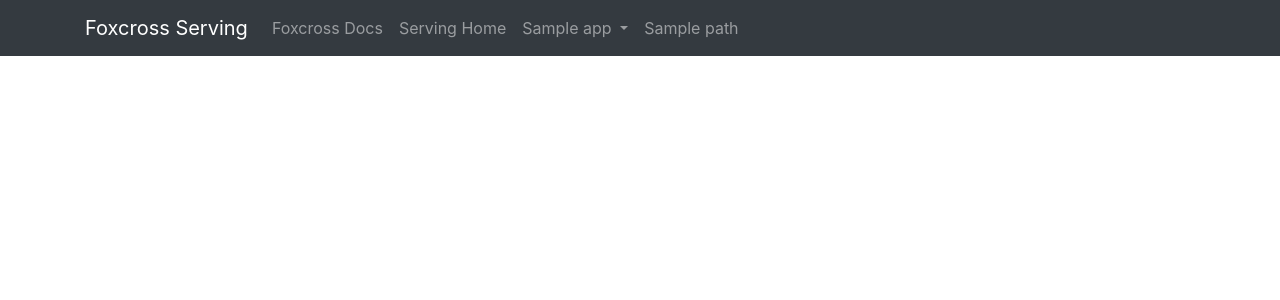
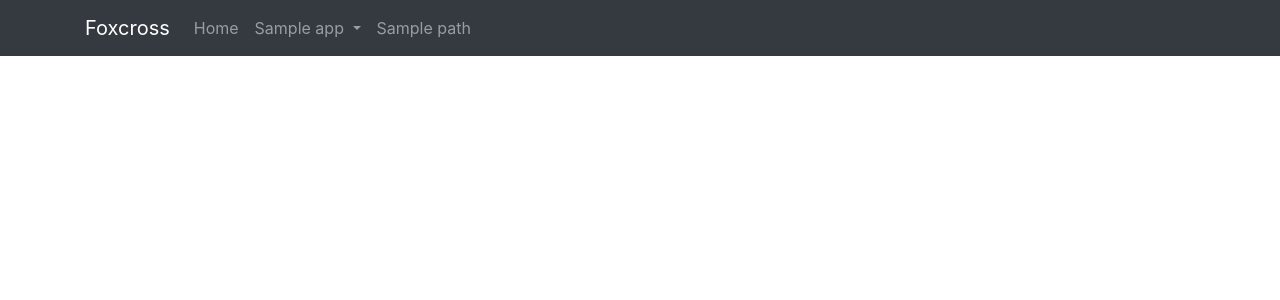
Before and after one commit to laactechnology/foxcross, a Python web app: template foxcross/templates/base.html in a window 1280 px wide. Shown: the top 300 px of the page. Run offline with Jinja, Linux system fonts and the light colour scheme; the template is opened without the code that fills it: most values are stand-ins (such as "Sample title", 1, 10 or a date in 2020); some libraries are stand-ins or nearby versions.

Commit message:
improving navbar display

```diff
--- a/foxcross/serving.py
+++ b/foxcross/serving.py
@@ -76,7 +76,8 @@ class ModelServing(Starlette):
         Must return JSON serializable data
         """
         raise NotImplementedError(
-            "You must implement your model serving's predict method"
+            "You must implement your model serving's predict method and it must return"
+            " JSON serializable data"
         )
 
     async def _read_test_data(self) -> Any:
--- a/foxcross/templates/base.html
+++ b/foxcross/templates/base.html
@@ -11,14 +11,11 @@
 <body>
 <nav class="navbar navbar-expand-lg navbar-dark bg-dark">
     <div class="container">
-        <a class="navbar-brand" href="/">Foxcross Serving</a>
+        <a class="navbar-brand" href="https://www.foxcross.dev">Foxcross</a>
         <div class="collapse navbar-collapse" id="navbarSupportedContent">
             <ul class="navbar-nav mr-auto">
                 <li class="nav-item">
-                    <a class="nav-link" href="https://www.foxcross.dev">Foxcross Docs</a>
-                </li>
-                <li class="nav-item">
-                    <a class="nav-link" href="/">Serving Home</a>
+                    <a class="nav-link" href="/">Home</a>
                 </li>
                 {% for obj in mounts %}
                     <li class="nav-item dropdown">
@@ -26,13 +23,13 @@
                            id="navbarDropdown"
                            role="button" data-toggle="dropdown" aria-haspopup="true"
                            aria-expanded="false">
-                            {{ obj.app.model_name }}
+                            {{ obj.app.model_name | replace("-", " ") }}
                         </a>
                         <div class="dropdown-menu" aria-labelledby="navbarDropdown">
                             {% for route in obj.routes %}
                                 {% if route.path != "/" %}
                                     <a class="dropdown-item"
-                                       href=".{{ route.path }}">{{ route.path | replace("/", "") }}</a>
+                                       href="{{ obj.path }}{{ route.path }}">{{ route.path | replace("/", "") }}</a>
                                 {% endif %}
                             {% endfor %}
                         </div>
```
